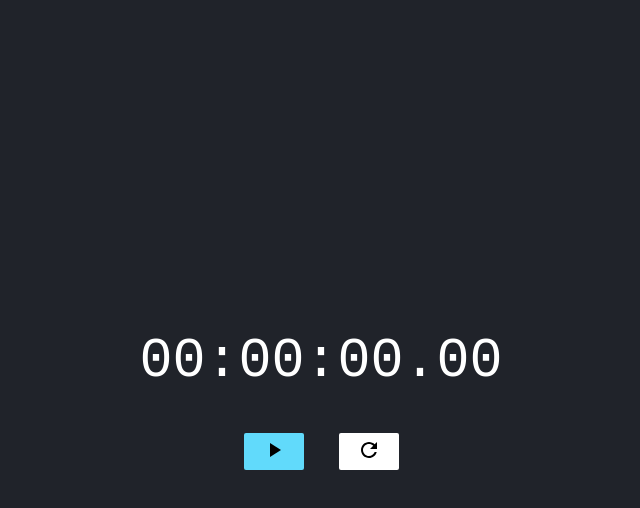
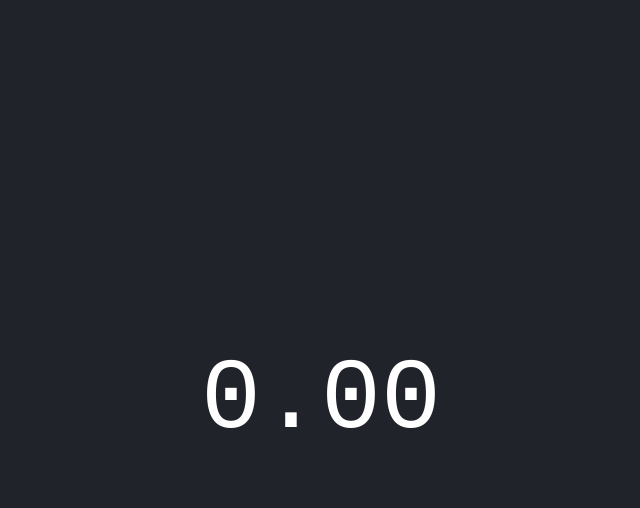
Before and after one commit to rainwalkr/react-starter, a React app: page / in a window 1280 px wide. Both pictures are taken after a click on the element "React". Shown: the top 508 px of the page, without its empty margins (319-959 px from the left). Built offline with nearby package versions, Linux system fonts and the light colour scheme.

Commit message:
app - stopwatch coundown formatting , touch control

```diff
--- a/src/app/Stopwatch/Stopwatch.css
+++ b/src/app/Stopwatch/Stopwatch.css
@@ -1,5 +1,6 @@
 .countdown{
-    font-size: 55px;
+    font-size: 100px;
+    user-select: none;
 }
 
 .toggle-btn{
@@ -38,7 +39,7 @@
     margin-top: 40px;
 }
 
-@media only screen and (max-width: 375px) {
+@media only screen and (max-width: 479px) {
     .countdown{
         font-size: 50px;
     }
--- a/src/app/Stopwatch/Stopwatch.jsx
+++ b/src/app/Stopwatch/Stopwatch.jsx
@@ -5,6 +5,11 @@ import playImage from './play_arrow.svg'
 import pauseImage from './pause.svg'
 
 class Stopwatch extends Component {
+
+    stopwatchElm;
+    countdownElm;
+
+    touchMoved=null;
 
     constructor(props){
         super(props)
@@ -82,11 +87,29 @@ class Stopwatch extends Component {
         return new Date(ms).toISOString().slice(11, -2);
     }
 
+    msToFormattedTime(ms) {
+        let time = new Date(ms).toISOString();
+        if (ms < 60000) {
+            time = ms < 10000? time.slice(18, -2) : time.slice(17, -2);
+        } else if (ms > 60000 && ms < 3600000) {
+            time = ms < 600000? time.slice(15,-2) : time.slice(14, -2);
+        } else {
+            time = time.slice(11, -2);
+        }
+        return time;
+    }
+
     componentDidMount() {
+        this.stopwatchElm = document.getElementById('stopwatch')
         window.addEventListener('keydown', this.handleKeydown.bind(this));
+        this.stopwatchElm.addEventListener('click', this.handleClick.bind(this));
+        this.countdownElm = document.getElementById('countdown');
+        this.countdownElm.addEventListener('touchstart',this.handleTouch.bind(this),true)
     }
     componentWillUnmount() {
         window.removeEventListener('keydown', this.handleKeydown.bind(this));
+        this.stopwatchElm.removeEventListener('click', this.handleClick.bind(this));
+        this.countdownElm.removeEventListener('touchstart',this.handleTouch.bind(this),true)
     }
 
     handleKeydown(e) {
@@ -104,17 +127,37 @@ class Stopwatch extends Component {
         }
     }
 
+    handleClick(){
+        this.toggle()
+    }
+
+    handleTouch(e){
+        this.countdownElm.addEventListener('touchmove',(e) => {
+            console.log('touchmove',e)
+            this.touchMoved = true;
+        },true);
+        // this.countdownElm.addEventListener('touchcancel',(e) => {
+        //     console.log('touchcancel',e)
+        // },true);
+        this.countdownElm.addEventListener('touchend', (e) => {
+            if (this.touchMoved) {
+                this.reset()
+                this.touchMoved = null;
+            }
+        },true);
+    }
+
     render(){
-        return <div className="d-flex align-items-center justify-content-center h-100">
+        return <div id="stopwatch" className="d-flex align-items-center justify-content-center h-100">
             <div>
-                <div className="countdown">{this.msToTime(this.state.elapsedMS)}</div>
-                <div className="d-flex justify-content-center actions">
+                <div id="countdown" className="countdown">{this.msToFormattedTime(this.state.elapsedMS)}</div>
+                {/* <div className="d-flex justify-content-center actions">
                     <button className="toggle-btn mr-35" onClick={this.toggle}>
                         { this.state.status === 'ticking'?
                             <img src={pauseImage}/> : <img src={playImage}/> }
                     </button>
                     <button className="reset-btn" onClick={this.reset} ><img src={resetImage} /></button>
-                </div>
+                </div> */}
             </div>
         </div>
     }
--- a/src/app/TimeToReact/TimeToReact.css
+++ b/src/app/TimeToReact/TimeToReact.css
@@ -9,7 +9,7 @@
     text-align: center;
 }
 
-@media only screen and (max-width: 375px) {
+@media only screen and (max-width: 479px) {
     .catchy-text{
         font-size: 30px;
     }
```
